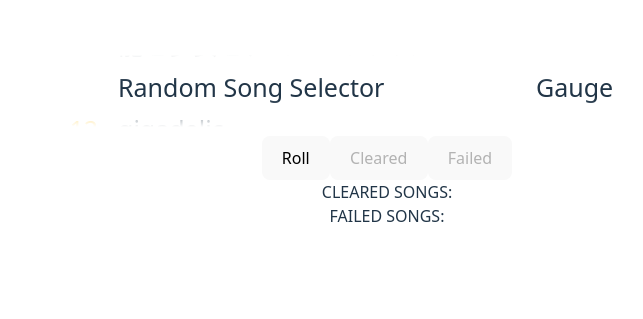
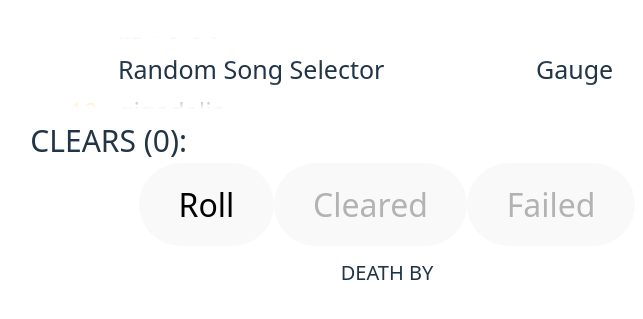
Before and after one commit to alexdaesikkim/obs_random, a React (Vite) app: page / in a window 1280 px wide. Shown: the part 263-582 px from the top of the page, without its empty margins (253-896 px from the left). Built offline with nearby package versions, Linux system fonts and the light colour scheme.

Commit message:
Fixed the song list, and added animation to list to match current streaming scheme

```diff
--- a/src/App.css
+++ b/src/App.css
@@ -5,15 +5,13 @@
   text-align: center;
 }
 
-wheelDiv {
-    display: inline;
-    float: left;
+.wheelDiv {
 }
 
-songWheel {
-    width: 500px;
+.songWheel {
+    width: 100%;
 }
-gaugeWheel {
+.gaugeWheel {
     width: 100px;
 }
 
@@ -23,6 +21,69 @@ gaugeWheel {
   }
 }
 
+.cleared {
+    display: flex;
+    text-align:left;
+    width: 800px;
+    font-size: 30px;
+}
+
+.clearedTitle {
+    float: left;
+    text-align: right;
+    width: 200px;
+    padding-right: 10px;
+}
+
+.clearedSongs {
+    float: right;
+    text-align: left;
+    width: 590px;
+    overflow: hidden;
+    position: relative;
+}
+
+.failed {
+    position: absolute;
+    display: flex;
+    justify-content: center;
+    align-items: center;
+    width: 50%;
+    left: 25%;
+    right: 25%;
+}
+
+.failedTitle {
+    font-size: 20px;
+    align-items: center;
+}
+
+.failedSongs {
+    float: right;
+    text-align: center;
+    font-size: 30px;
+    align-items: center;
+}
+
+.songOverflow {
+    width: 590px;
+    animation: songOverflow var(--clearSpeed) linear infinite;
+    white-space: nowrap;
+    position: absolute;
+    padding-left: 100%;
+}
+
+@keyframes songOverflow {
+  0% {
+    transform: translate(0, 0);
+  }
+  100% {
+    transform: translate(-140%, 0);
+  }
+}
+.actionButtons {
+}
+
 .card {
   padding: 2em;
 }
--- a/src/App.tsx
+++ b/src/App.tsx
@@ -43,10 +43,12 @@ function App() {
 
   const [gaugeList, setGaugeList] = useState<String[]>([]);
   const [gaugeWheel, setGaugeWheel] = useState<String[]>(["", "Gauge", ""]);
-  const gaugeWeights:number[] = [0, 2, 8, 0, 0, 1, 2, 3]
+  const gaugeWeights:number[] = [0, 2, 30, 0, 0, 0, 12, 6]
   const [prevGauge, setPrevGauge] = useState<String>("");
   const [currentGauge, setCurrentGauge] = useState<String>("Gauge");
   const [afterGauge, setAfterGauge] = useState<String>("");
+
+  const [clearSpeedValue, setClearSpeedValue] = useState<number>(0);
 
   const clicked = useRef(false);
 
@@ -60,7 +62,6 @@ function App() {
   }, [])
 
   useEffect(()=> {
-    console.log(ulClassName === "none" && clicked.current)
     if(ulClassName === "none" && clicked.current){
         randomizeSongs();
         randomizeGauge();
@@ -89,12 +90,13 @@ function App() {
     wheelGaugeList.push(afterGauge);
     setSongWheelSongs(wheelSongList);
     setGaugeWheel(wheelGaugeList);
+    document.getElementById("clearedSongsText") !== null ?
+        setClearSpeedValue(document.getElementById("clearedSongsText")!.offsetWidth / 30) : setClearSpeedValue(0);
     setUlClassName("reset");
   }
 
   function changeClass () {
     setSwAni(true);
-    console.log(changeClass);
     clicked.current = true;
     setUlClassName("none");
   }
@@ -140,10 +142,13 @@ function App() {
     setPrevGauge(gWheel[97]);
     setAfterGauge(gWheel[99]);
     setCurrentGauge(gWheel[98]);
-    console.log(gWheel);
     setGaugeList(gList);
     setGaugeWheel(gWheel);
   }
+
+  let clearWidthSpeed = {
+    '--clearSpeed': clearSpeedValue.toString() + "s"
+  } as React.CSSProperties;
 
   return (
     <>
@@ -158,24 +163,44 @@ function App() {
         </div>
       </div>
       <div>
+        <div className="cleared">
+            <div className="clearedTitle">
+                {"CLEARS (" + selectedSongs.filter(i => i.clear === "cleared").length + "):"}
+            </div>
+            <div className={"clearedSongs"}>
+                <span id="clearedSongsText" className={document.getElementById("clearedSongsText") !== null ?
+                    (document.getElementById("clearedSongsText")!.offsetWidth >= 500 ? "songOverflow" : "") : ""} style={clearWidthSpeed}>
+                    {
+                        selectedSongs.length > 0 ?
+                            selectedSongs.filter(i => i.clear === "cleared").map((item, j) => {
+                                return item.title + " (" + item.diff + ") ";
+                            })
+                        :
+                        ""
+                    }
+                </span>
+            </div>
+        </div>
+        <div className="actionButtons">
             <button disabled={!resultAdded} onClick={() => changeClass()}>Roll</button>
             <button disabled={swAni || resultAdded} onClick={() => updateSong("cleared")}>Cleared</button>
             <button disabled={swAni || resultAdded} onClick={() => updateSong("failed")}>Failed</button>
         </div>
-      <div style={{overflow: 'none'}}>
-        <div>
-            CLEARED SONGS: {
-                selectedSongs.filter(i => i.clear === "cleared").map((item, j) => {
-                    return item.title + (selectedSongs.filter(i => i.clear === "cleared").length === (j+1) ? "" : " | ")
+        <div className="failed">
+            <div className="failedSongs">
+                <span className="failedTitle">
+                    DEATH BY
+                </span>
+                {
+                    selectedSongs.filter(i => i.clear === "failed").map((item, j) => {
+                        return (
+                            <div className="failedSong">
+                                {item.title + " (" + item.diff + ") "}
+                            </div>
+                        )
                     })
                 }
             </div>
-        <div>
-            FAILED SONGS: {
-                selectedSongs.filter(i => i.clear === "failed").map((item, j) => {
-                    return item.title + (selectedSongs.filter(i => i.clear === "failed").length === (j+1) ? "" : " | ");
-                })
-            }
         </div>
       </div>
     </>
--- a/src/components/SongWheelDiv.scss
+++ b/src/components/SongWheelDiv.scss
@@ -33,12 +33,12 @@ ul {
     height: 40px;
     list-style: none;
     overflow: hidden;
-    min-width: 0
+    min-width: 0;
   }
 }
 
 .animate {
-  animation: scrollUp 10s 0.15s forwards;
+  animation: scrollUp 8s 0.15s forwards;
 }
 
 .reset {
--- a/src/index.css
+++ b/src/index.css
@@ -2,7 +2,6 @@
   font-family: system-ui, Avenir, Helvetica, Arial, sans-serif;
   line-height: 1.5;
   font-weight: 400;
-
   color-scheme: light dark;
   color: rgba(255, 255, 255, 0.87);
   background-color: rgba(0, 0, 0, 0.25);
@@ -36,10 +35,10 @@ h1 {
 }
 
 button {
-  border-radius: 8px;
+  border-radius: 80px;
   border: 1px solid transparent;
   padding: 0.6em 1.2em;
-  font-size: 1em;
+  font-size: 2em;
   font-weight: 500;
   font-family: inherit;
   background-color: #1a1a1a;
```
Lines whose indentation alone changed are shown as unchanged.
